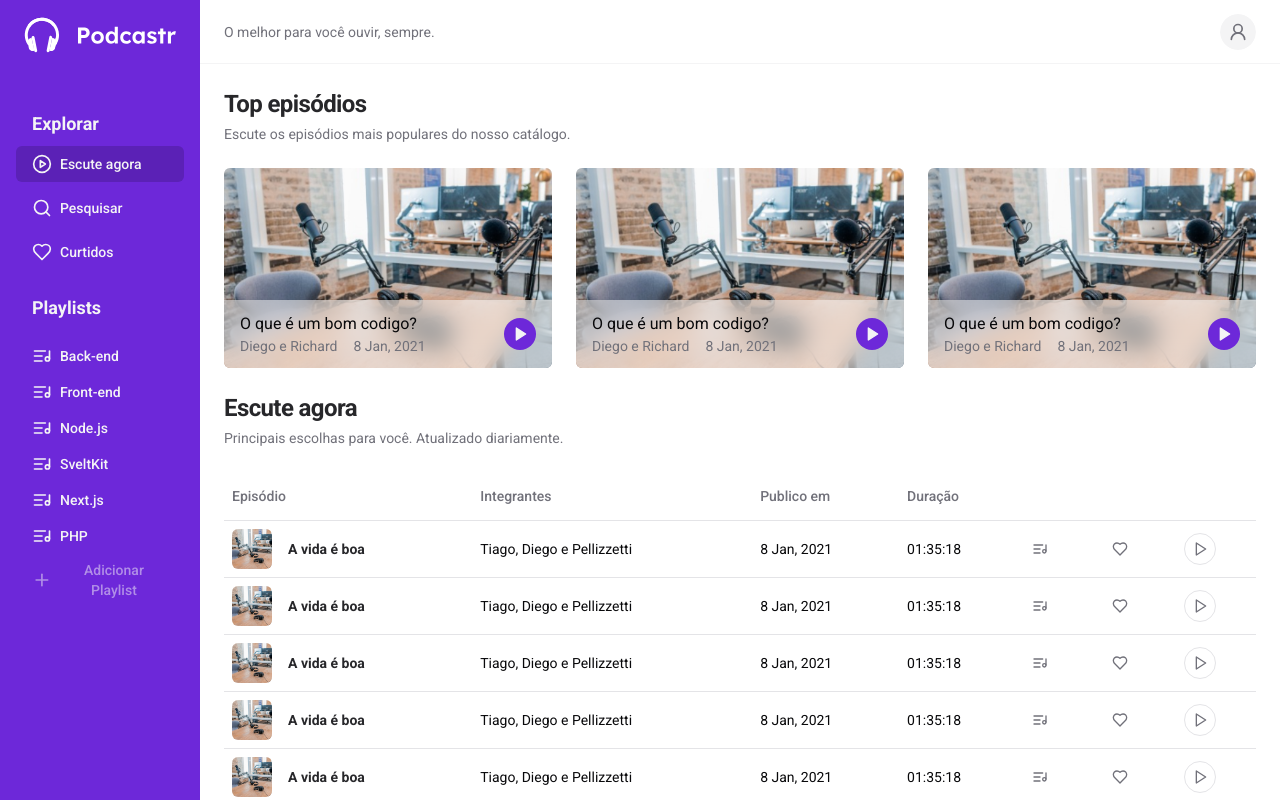
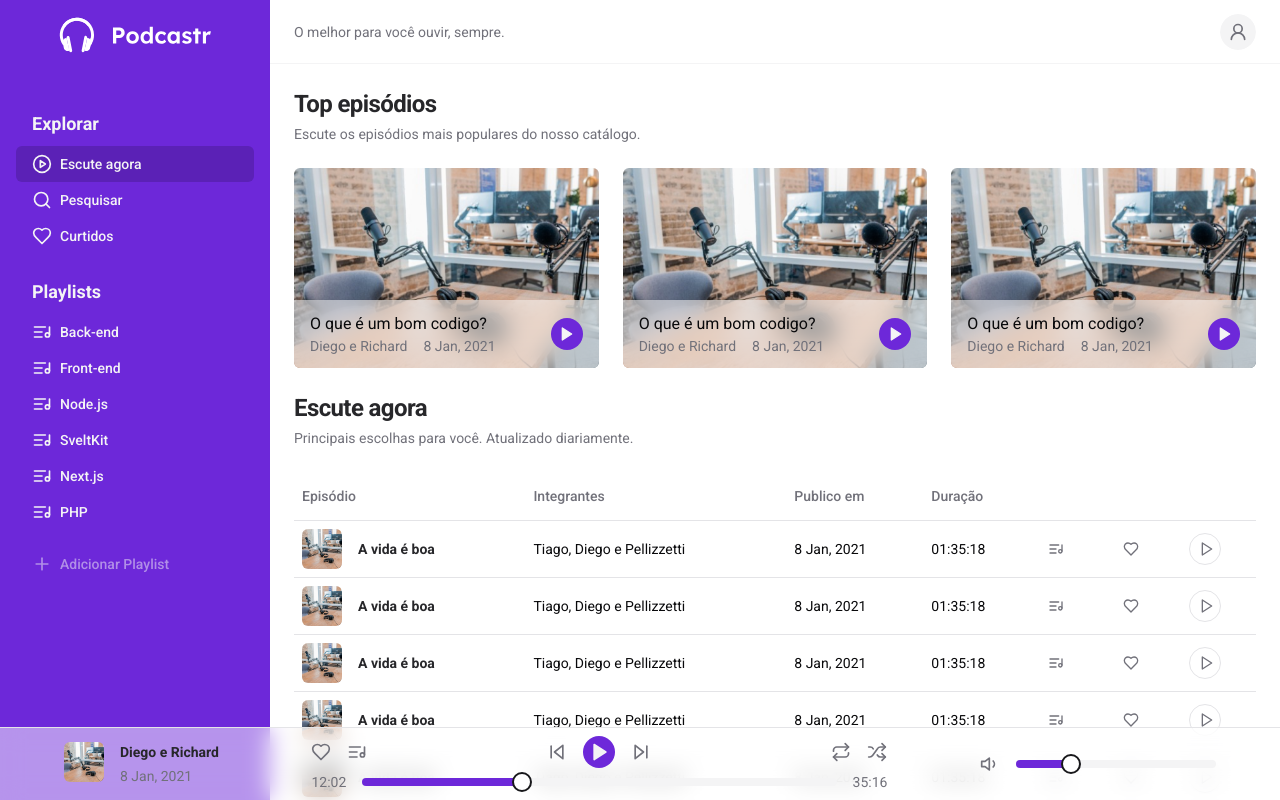
Before and after one commit to henrique1501/podcastr, a Next.js app in the folder web/: page /home in a window 1280 px wide. Shown: the top 800 px of the page. Built offline with nearby package versions, Linux system fonts and the light colour scheme.

Commit message:
component: player base style almost finished

```diff
--- a/web/package.json
+++ b/web/package.json
@@ -12,6 +12,7 @@
     "@radix-ui/react-avatar": "^1.0.4",
     "@radix-ui/react-dropdown-menu": "^2.0.6",
     "@radix-ui/react-scroll-area": "^1.0.5",
+    "@radix-ui/react-slider": "^1.1.2",
     "@radix-ui/react-slot": "^1.0.2",
     "@radix-ui/react-switch": "^1.0.3",
     "@rocketseat/eslint-config": "^2.1.0",
--- /dev/null
+++ b/web/src/app/(app)/components/player/index.tsx
@@ -0,0 +1,90 @@
+import { Slider } from '@/components/ui/slider'
+import {
+  Heart,
+  ListMusic,
+  Play,
+  Repeat,
+  Shuffle,
+  SkipBack,
+  SkipForward,
+  Volume1,
+} from 'lucide-react'
+import Image from 'next/image'
+import { PlayButton } from '../../home/components/play-button'
+
+export function Player() {
+  return (
+    <div className="px-16 py-2 fixed left-0 bottom-0 right-0 flex items-center justify-between backdrop-blur-md bg-white bg-opacity-50 border-t-[1.5px] border-gradient-to-l from-violet-700 to-violet-700">
+      <div className="flex gap-4">
+        <Image
+          src="/podcast-1.png"
+          alt="podcast-1"
+          width={300}
+          height={200}
+          className="h-10 w-10 rounded-md object-cover"
+        />
+
+        <div className="space-y-1">
+          <h3 className="text-sm text-zinc-800 font-semibold">
+            Diego e Richard
+          </h3>
+
+          <span className="block text-sm text-muted-foreground">
+            8 Jan, 2021
+          </span>
+        </div>
+      </div>
+
+      <div className="space-y-1 max-w-xl w-full">
+        <div className="flex items-center justify-between">
+          <div className="flex items-center gap-4">
+            <button>
+              <Heart className="h-5 w-5 stroke-muted-foreground" />
+            </button>
+
+            <button>
+              <ListMusic className="h-5 w-5 stroke-muted-foreground" />
+            </button>
+          </div>
+
+          <div className="flex items-center gap-4">
+            <button>
+              <SkipBack className="h-5 w-5 stroke-muted-foreground" />
+            </button>
+
+            <PlayButton>
+              <Play className="h-5 w-5 stroke-muted fill-muted ml-[2px]" />
+            </PlayButton>
+
+            <button>
+              <SkipForward className="h-5 w-5 stroke-muted-foreground" />
+            </button>
+          </div>
+
+          <div className="flex items-center gap-4">
+            <button>
+              <Repeat className="h-5 w-5 stroke-muted-foreground" />
+            </button>
+
+            <button>
+              <Shuffle className="h-5 w-5 stroke-muted-foreground" />
+            </button>
+          </div>
+        </div>
+
+        <div className="flex items-center gap-4">
+          <span className="block text-sm text-muted-foreground">12:02</span>
+
+          <Slider defaultValue={[33]} max={100} step={1} />
+
+          <span className="block text-sm text-muted-foreground">35:16</span>
+        </div>
+      </div>
+
+      <div className="flex items-center gap-4 max-w-[14.75rem] w-full">
+        <Volume1 className="stroke-muted-foreground" />
+        <Slider defaultValue={[25]} max={100} step={1} />
+      </div>
+    </div>
+  )
+}
--- a/web/src/app/(app)/components/sidebar/index.tsx
+++ b/web/src/app/(app)/components/sidebar/index.tsx
@@ -6,7 +6,7 @@ import { NavLink } from './nav-link'
 
 export function Sidebar() {
   return (
-    <aside className="bg-violet-700 w-[16.875rem] flex flex-col items-center p-4">
+    <aside className="hidden bg-violet-700 w-[16.875rem] fixed top-0 left-0 h-screen lg:flex flex-col items-center p-4">
       <Link href="/home">
         <Image src="/logo-white.svg" alt="" width={154} height={30} />
       </Link>
@@ -15,7 +15,7 @@ export function Sidebar() {
         <div className="space-y-2">
           <h2 className="ml-4 text-muted text-lg font-semibold">Explorar</h2>
 
-          <ul className="space-y-2">
+          <ul>
             <li>
               <NavLink href="/home">
                 <PlayCircle className="h-5 w-5" />
@@ -42,7 +42,7 @@ export function Sidebar() {
         <div className="space-y-2">
           <h2 className="ml-4 text-muted text-lg font-semibold">Playlists</h2>
 
-          <ScrollArea className="space-y-2 pb-3 h-56 w-full">
+          <ScrollArea className="pb-3 h-56 w-full">
             <NavLink href={`/playlists/123`}>
               <ListMusic className="h-5 w-5" />
               <span>Back-end</span>
--- a/web/src/app/(app)/home/page.tsx
+++ b/web/src/app/(app)/home/page.tsx
@@ -14,7 +14,7 @@ import { TopEpisodeCard } from './components/top-episode-card'
 
 export default function Home() {
   return (
-    <section className="space-y-6 p-6">
+    <section className="space-y-6 p-6 pb-20">
       <div className="space-y-1">
         <h1 className="text-2xl text-zinc-800 font-semibold tracking-tight">
           Top episódios
--- a/web/src/app/(app)/layout.tsx
+++ b/web/src/app/(app)/layout.tsx
@@ -1,16 +1,19 @@
 import { ReactNode } from 'react'
 import { Header } from './components/header'
+import { Player } from './components/player'
 import { Sidebar } from './components/sidebar'
 
 export default function AppLayout({ children }: { children: ReactNode }) {
   return (
-    <div className="flex">
+    <div className="relative flex">
       <Sidebar />
 
-      <main className="flex-1 min-h-screen bg-white">
+      <main className="overflow-auto lg:w-[calc(100vw - 16.875rem)] lg:ml-[16.875rem] bg-white">
         <Header />
         {children}
       </main>
+
+      <Player />
     </div>
   )
 }
--- /dev/null
+++ b/web/src/components/ui/slider.tsx
@@ -0,0 +1,28 @@
+'use client'
+
+import * as SliderPrimitive from '@radix-ui/react-slider'
+import * as React from 'react'
+
+import { cn } from '@/lib/utils'
+
+const Slider = React.forwardRef<
+  React.ElementRef<typeof SliderPrimitive.Root>,
+  React.ComponentPropsWithoutRef<typeof SliderPrimitive.Root>
+>(({ className, ...props }, ref) => (
+  <SliderPrimitive.Root
+    ref={ref}
+    className={cn(
+      'relative flex w-full touch-none select-none items-center',
+      className,
+    )}
+    {...props}
+  >
+    <SliderPrimitive.Track className="relative h-2 w-full grow overflow-hidden rounded-full bg-secondary">
+      <SliderPrimitive.Range className="absolute h-full bg-violet-700" />
+    </SliderPrimitive.Track>
+    <SliderPrimitive.Thumb className="block h-5 w-5 rounded-full border-2 border-primary bg-background ring-offset-background transition-colors focus-visible:outline-none focus-visible:ring-2 focus-visible:ring-ring focus-visible:ring-offset-2 disabled:pointer-events-none disabled:opacity-50" />
+  </SliderPrimitive.Root>
+))
+Slider.displayName = SliderPrimitive.Root.displayName
+
+export { Slider }
```
Also changed, not shown: web/src/app/globals.css (line endings or trailing spaces), 1 other file (tests, documents, lock files or other folders).
